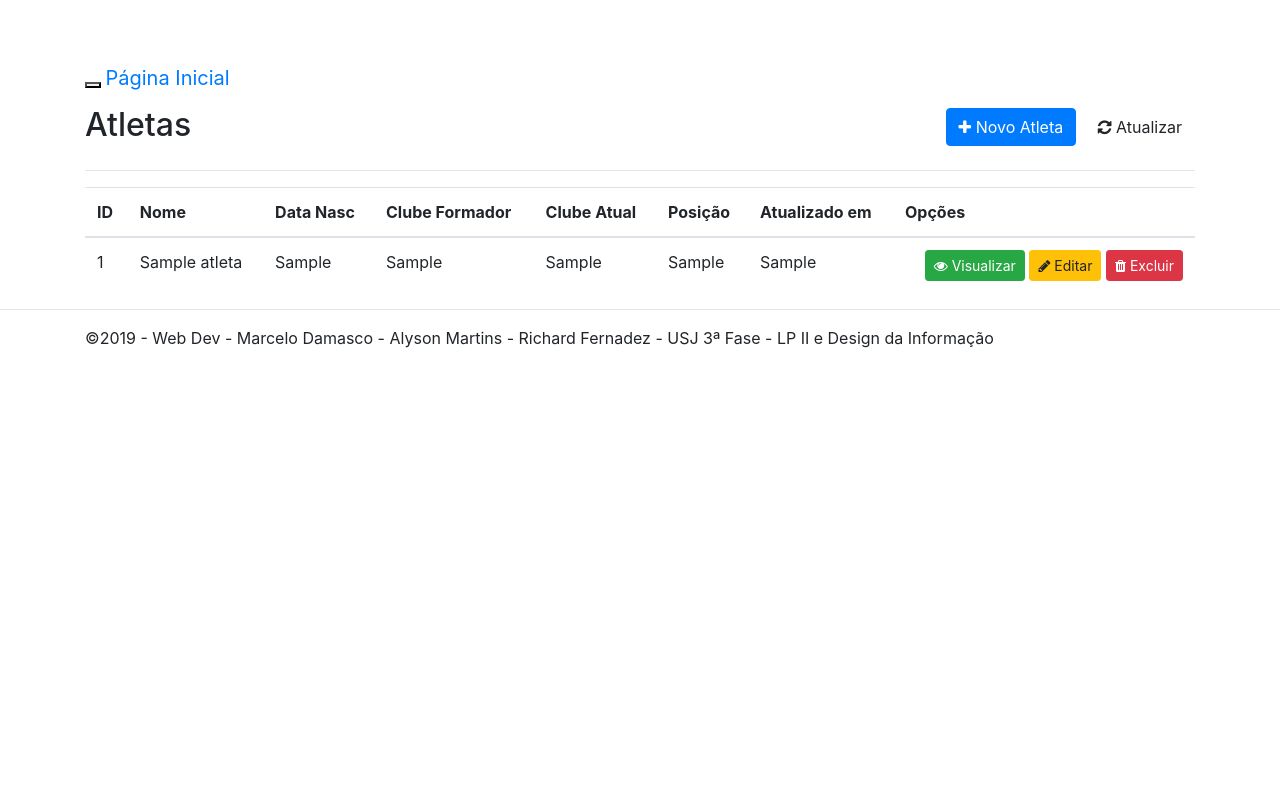
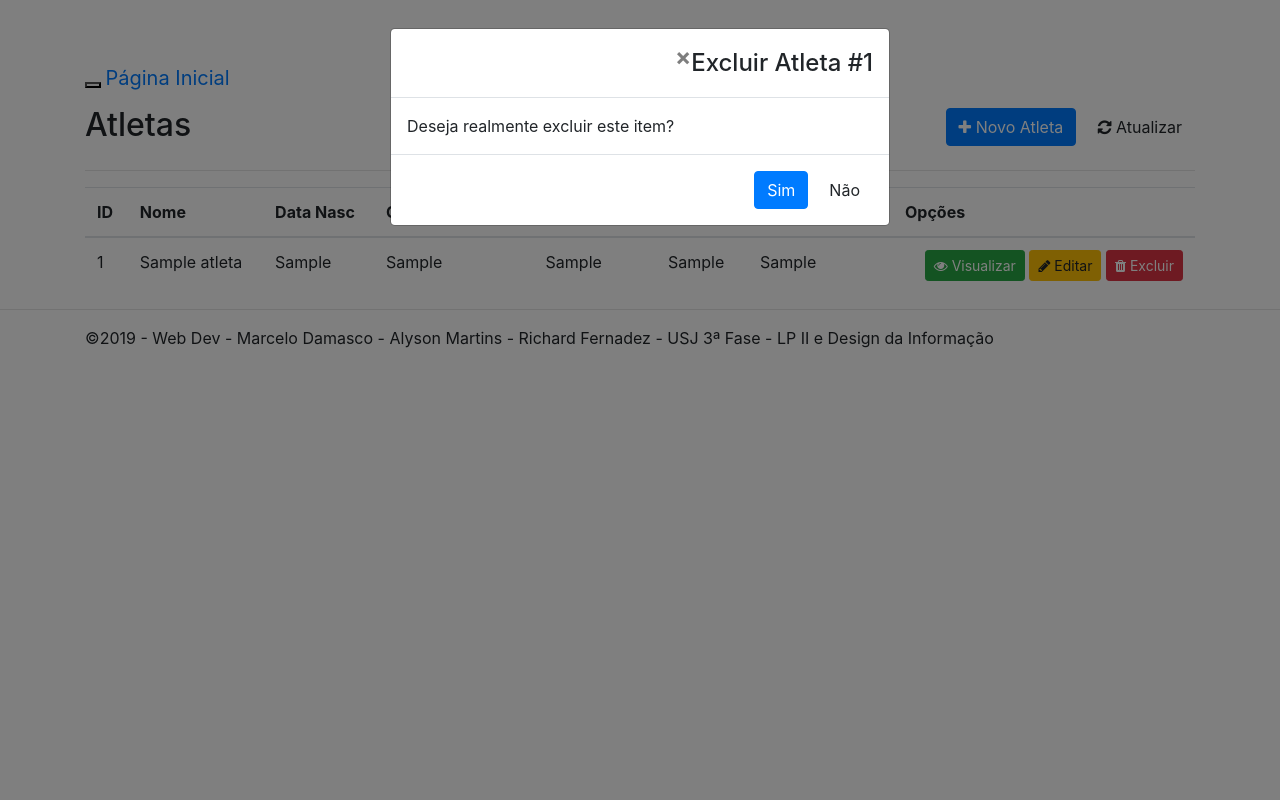
Before and after one commit to mdamascosilva/crud-BID, a PHP site: page /atletas in a window 1280 px wide, after a click on "Excluir". Run offline with PHP 8.4, Linux system fonts and the light colour scheme; tables that the repository leaves empty or names only in its code hold one stand-in row (values such as "Sample post"); some libraries are stand-ins or nearby versions.

Commit message:
Quinto Commit - Criação de exclusão de registros usando componente de modal do Bootstrap com persistencia em Banco

```diff
--- a/atletas/funcoes.php
+++ b/atletas/funcoes.php
@@ -70,3 +70,15 @@
         global $atleta;
         $atleta = find('atletas', $id);
       }
+
+
+      /**
+	 *  Exclusão de um Atleta
+	 */
+	function delete($id = null) {
+
+        global $atleta;
+        $atleta = remove('atletas', $id);
+
+        header('location: index.php');
+      }
--- a/atletas/index.php
+++ b/atletas/index.php
@@ -68,4 +68,6 @@
 	</tbody>
 	</table>
 
+    <?php include('modal.php'); ?>
+
 	<?php include(FOOTER_TEMPLATE); ?>
--- /dev/null
+++ b/atletas/modal.php
@@ -0,0 +1,18 @@
+<!-- Modal de Exclusão-->
+<div class="modal fade" id="delete-modal" tabindex="-1" role="dialog" aria-labelledby="modalLabel">
+	  <div class="modal-dialog" role="document">
+	    <div class="modal-content">
+	      <div class="modal-header">
+	        <button type="button" class="close" data-dismiss="modal" aria-label="Fechar"><span aria-hidden="true">&times;</span></button>
+	        <h4 class="modal-title" id="modalLabel">Excluir Item</h4>
+	      </div>
+	      <div class="modal-body">
+	        Deseja realmente excluir este item?
+	      </div>
+	      <div class="modal-footer">
+	        <a id="confirm" class="btn btn-primary" href="#">Sim</a>
+	        <a id="cancel" class="btn btn-default" data-dismiss="modal">N&atilde;o</a>
+	      </div>
+	    </div>
+	  </div>
+	</div> <!-- /.modal -->
--- a/inc/database.php
+++ b/inc/database.php
@@ -146,3 +146,31 @@
 
 		close_database($database);
 	  }
+
+
+	  /**
+	 *  Remove uma linha de uma tabela pelo ID do registro
+	 */
+	function remove( $table = null, $id = null ) {
+
+		$database = open_database();
+
+		try {
+		  if ($id) {
+
+			$sql = "DELETE FROM " . $table . " WHERE id = " . $id;
+			$result = $database->query($sql);
+
+			if ($result = $database->query($sql)) {
+			  $_SESSION['message'] = "Registro Removido com Sucesso.";
+			  $_SESSION['type'] = 'success';
+			}
+		  }
+		} catch (Exception $e) {
+
+		  $_SESSION['message'] = $e->GetMessage();
+		  $_SESSION['type'] = 'danger';
+		}
+
+		close_database($database);
+	  }
```
Also changed, not shown: atletas/delete.php (added, +9 -0 lines).
